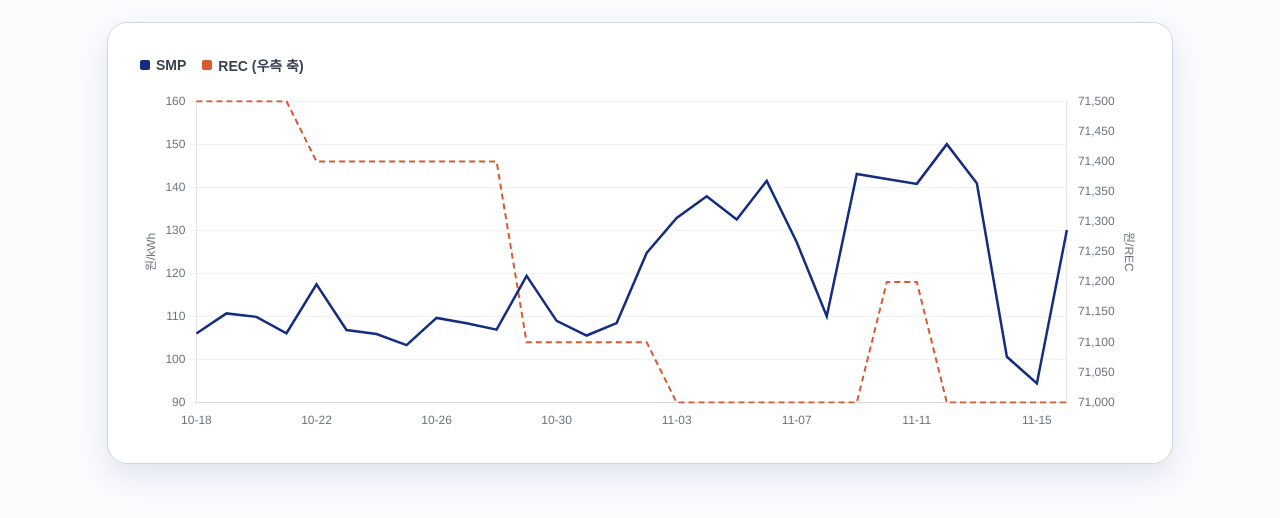
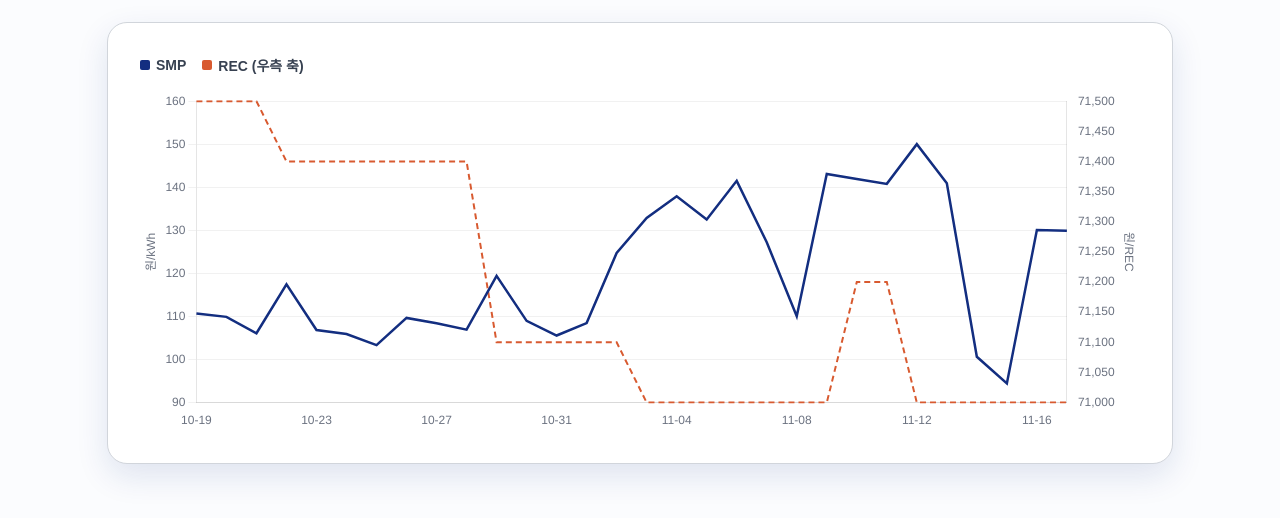
Before and after one commit to joowonenergy/joowon-smp-rec-data, a plain HTML site: page docs/trend.html in a window 1280 px wide. Shown: the part 206-724 px from the top of the page. Drawn offline with nearby package versions, Linux system fonts and the light colour scheme.

Commit message:
chore: SMP/REC 데이터 자동 갱신 2026-11-16

```diff
--- a/docs/trend.html
+++ b/docs/trend.html
@@ -38,9 +38,9 @@ body { margin:0; font-family:'Pretendard',sans-serif; background:#FBFCFE; }
 </div>
 <script src="https://cdnjs.cloudflare.com/ajax/libs/Chart.js/4.4.1/chart.umd.js"></script>
 <script>
-var labels = ["10-18", "10-19", "10-20", "10-21", "10-22", "10-23", "10-24", "10-25", "10-26", "10-27", "10-28", "10-29", "10-30", "10-31", "11-01", "11-02", "11-03", "11-04", "11-05", "11-06", "11-07", "11-08", "11-09", "11-10", "11-11", "11-12", "11-13", "11-14", "11-15", "11-16"];
-var smp = [106.05, 110.72, 109.91, 106.1, 117.46, 106.87, 105.93, 103.35, 109.67, 108.41, 106.94, 119.42, 108.99, 105.58, 108.47, 124.74, 132.87, 137.93, 132.54, 141.5, 127.26, 110.04, 143.1, 141.92, 140.8, 150.02, 140.93, 100.64, 94.46, 130.1];
-var rec = [71500.0, 71500.0, 71500.0, 71500.0, 71400.0, 71400.0, 71400.0, 71400.0, 71400.0, 71400.0, 71400.0, 71100.0, 71100.0, 71100.0, 71100.0, 71100.0, 71000.0, 71000.0, 71000.0, 71000.0, 71000.0, 71000.0, 71000.0, 71200.0, 71200.0, 71000.0, 71000.0, 71000.0, 71000.0, 71000.0];
+var labels = ["10-19", "10-20", "10-21", "10-22", "10-23", "10-24", "10-25", "10-26", "10-27", "10-28", "10-29", "10-30", "10-31", "11-01", "11-02", "11-03", "11-04", "11-05", "11-06", "11-07", "11-08", "11-09", "11-10", "11-11", "11-12", "11-13", "11-14", "11-15", "11-16", "11-17"];
+var smp = [110.72, 109.91, 106.1, 117.46, 106.87, 105.93, 103.35, 109.67, 108.41, 106.94, 119.42, 108.99, 105.58, 108.47, 124.74, 132.87, 137.93, 132.54, 141.5, 127.26, 110.04, 143.1, 141.92, 140.8, 150.02, 140.93, 100.64, 94.46, 130.1, 129.91];
+var rec = [71500.0, 71500.0, 71500.0, 71400.0, 71400.0, 71400.0, 71400.0, 71400.0, 71400.0, 71400.0, 71100.0, 71100.0, 71100.0, 71100.0, 71100.0, 71000.0, 71000.0, 71000.0, 71000.0, 71000.0, 71000.0, 71000.0, 71200.0, 71200.0, 71000.0, 71000.0, 71000.0, 71000.0, 71000.0, 71000.0];
 var flowOffset = 0;
 var flowPlugin = {
 id: 'jwFlow',
```
Also changed, not shown: data/smp-rec.json (+5 -5 lines), docs/index.html (+1 -1 lines).
